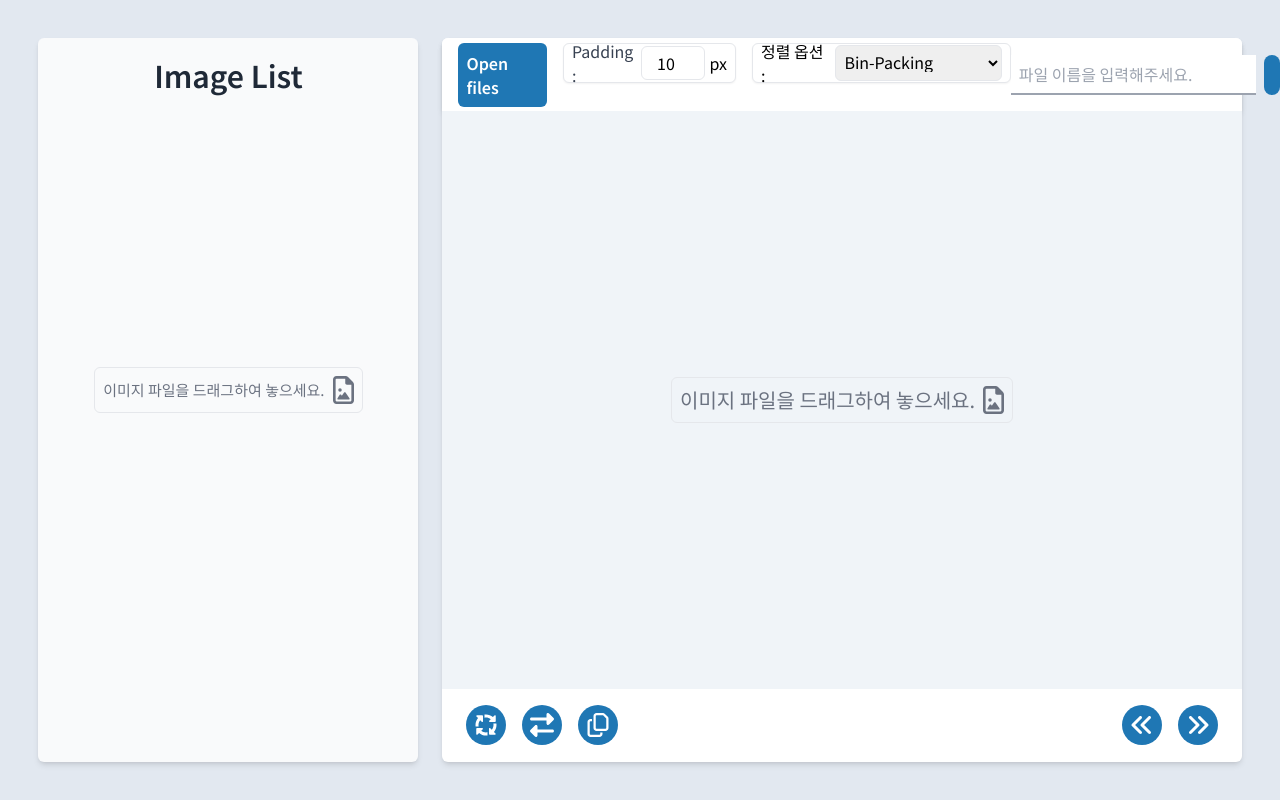
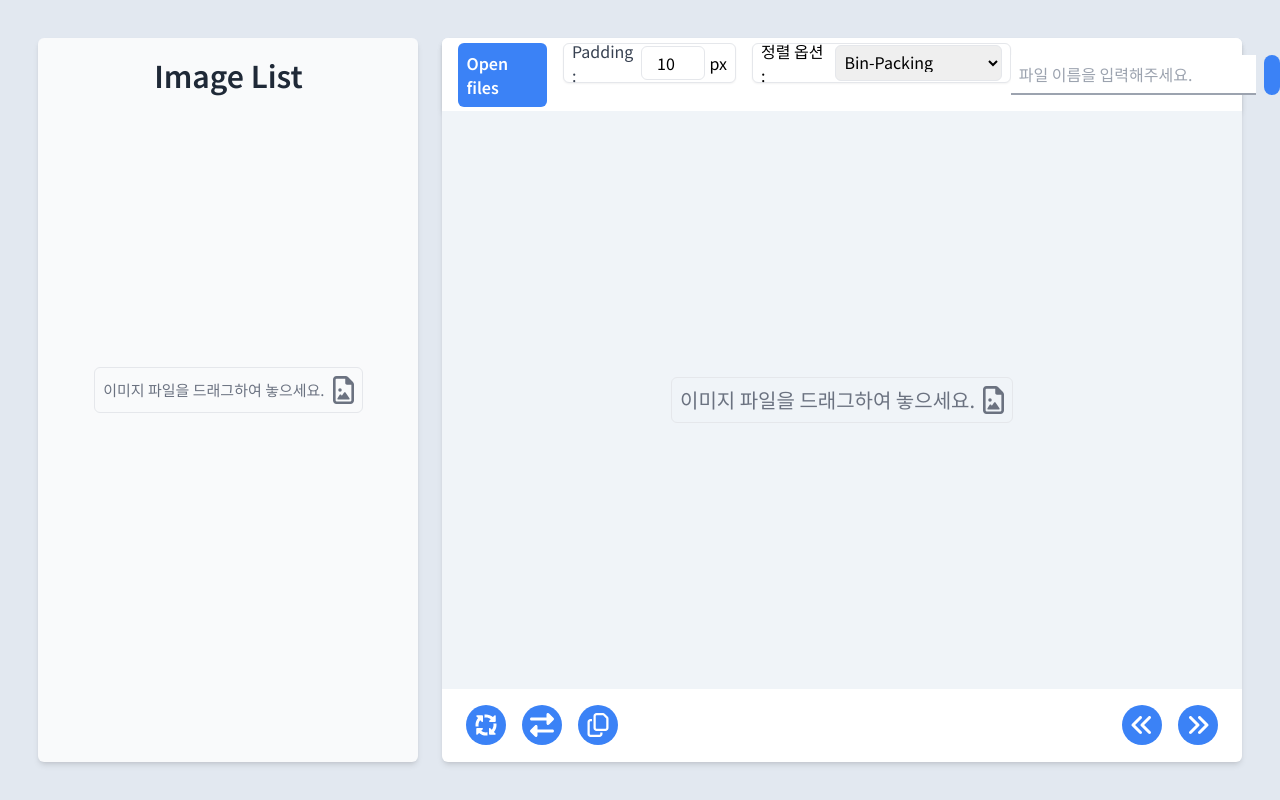
Before and after one commit to seungmin2222/spwriter-client, a React (Vite) app: page / in a window 1280 px wide. Built offline with nearby package versions, Linux system fonts and the light colour scheme.

Commit message:
💄 Design: Button색, modal창 색상 통일

```diff
--- a/src/components/Footer.jsx
+++ b/src/components/Footer.jsx
@@ -26,7 +26,7 @@ function Footer() {
   const alignElement = useFileStore(state => state.alignElement);
 
   const buttonStyle =
-    'p-2 rounded-full bg-[#1f77b4] text-white hover:bg-[#1a5a91] transition-colors duration-300';
+    'p-2 rounded-full bg-blue-500 hover:bg-blue-700 text-white font-bold font-bold transition-colors duration-300';
 
   const handleActionIfNoSelection = action => {
     if (selectedFiles.size === 0) {
--- a/src/components/ImageList.jsx
+++ b/src/components/ImageList.jsx
@@ -299,7 +299,7 @@ function ImageList() {
           aria-label="cross"
         >
           <svg
-            className="h-6 w-6 bg-[#1f77b4] transition-colors duration-300 group-hover:fill-current group-hover:text-white group-hover:bg-[#c53030] rounded-full"
+            className="h-6 w-6 bg-[#3b82f6] transition-colors duration-300 group-hover:fill-current group-hover:text-white group-hover:bg-[#c53030] rounded-full"
             xmlns="http://www.w3.org/2000/svg"
             viewBox="0 0 24 24"
             fill="#ffffff"
@@ -326,7 +326,7 @@ function ImageList() {
           <div className="flex w-full justify-between">
             <div>
               <button
-                className="p-1 border mr-2 rounded-md shadow-sm hover:text-[white] hover:bg-[#1f77b4] transition-colors"
+                className="p-1 border mr-2 rounded-md shadow-sm hover:text-[white] hover:bg-[#3b82f6] transition-colors"
                 onClick={handleSelectAll}
               >
                 전체 선택
@@ -338,13 +338,13 @@ function ImageList() {
                 전체 해제
               </button>
               <button
-                className="p-1 border mr-2 rounded-md shadow-sm hover:text-[white] hover:bg-[#1f77b4] transition-colors duration-300"
+                className="p-1 border mr-2 rounded-md shadow-sm hover:text-[white] hover:bg-[#3b82f6] transition-colors duration-300"
                 onClick={copySelectedCoordinates}
               >
                 선택좌표 복사
               </button>
               <button
-                className="p-1 border mr-2 rounded-md shadow-sm hover:text-[white] hover:bg-[#1f77b4] transition-colors duration-300"
+                className="p-1 border mr-2 rounded-md shadow-sm hover:text-[white] hover:bg-[#3b82f6] transition-colors duration-300"
                 onClick={handleResizeImages}
               >
                 크기 조정
--- a/src/components/Navbar.jsx
+++ b/src/components/Navbar.jsx
@@ -99,7 +99,7 @@ function Navbar() {
       data-testid="navbar"
     >
       <div className="flex gap-4">
-        <div className="relative inline-block bg-[#1f77b4] hover:bg-[#1a5a91] transition-colors duration-300 rounded-md">
+        <div className="relative inline-block bg-blue-500 hover:bg-blue-700 transition-colors duration-300 rounded-md">
           <input
             type="file"
             id="fileInput"
@@ -164,7 +164,7 @@ function Navbar() {
           />
           <button
             onClick={handleDownload}
-            className="p-2 rounded-full bg-[#1f77b4] text-white hover:bg-[#1a5a91] transition-colors duration-300"
+            className="p-2 rounded-full bg-blue-500 hover:bg-blue-700 text-white transition-colors duration-300"
           >
             <img src={downloadIcon} alt="Download Icon" className="h-6 w-6" />
           </button>
--- a/src/components/Toast.jsx
+++ b/src/components/Toast.jsx
@@ -22,7 +22,7 @@ function Toast({ id, message, onClose }) {
   return (
     <div
       data-testid="toast"
-      className={`fixed top-4 left-1/2 transform -translate-x-1/2 bg-[#1f77b4] font-semibold text-white px-4 py-2 rounded shadow-lg transition-opacity duration-300 ${
+      className={`fixed top-4 left-1/2 transform -translate-x-1/2 bg-blue-500 font-bold text-white px-4 py-2 rounded shadow-lg transition-opacity duration-300 ${
         visible ? 'opacity-100' : 'opacity-0'
       }`}
     >
```
